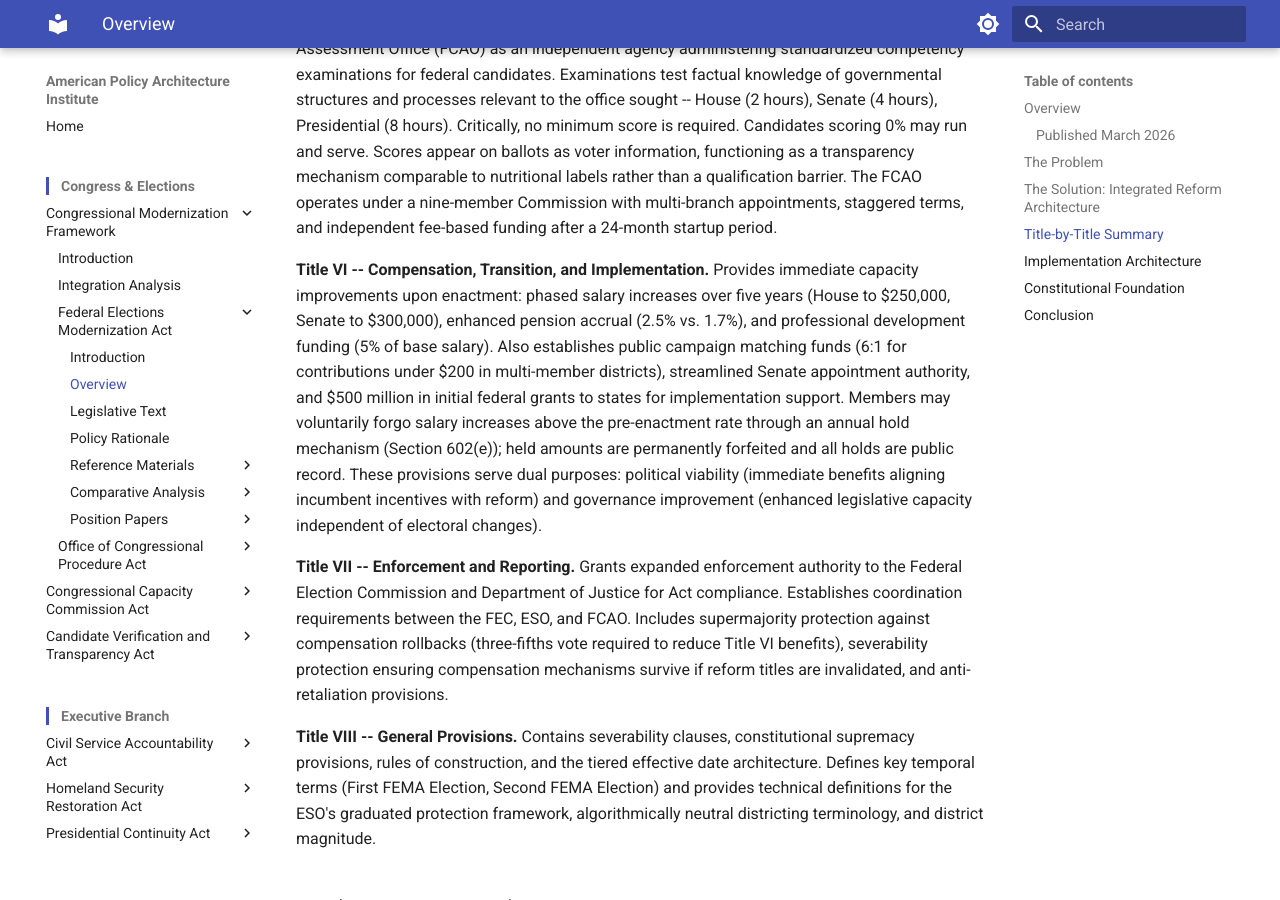
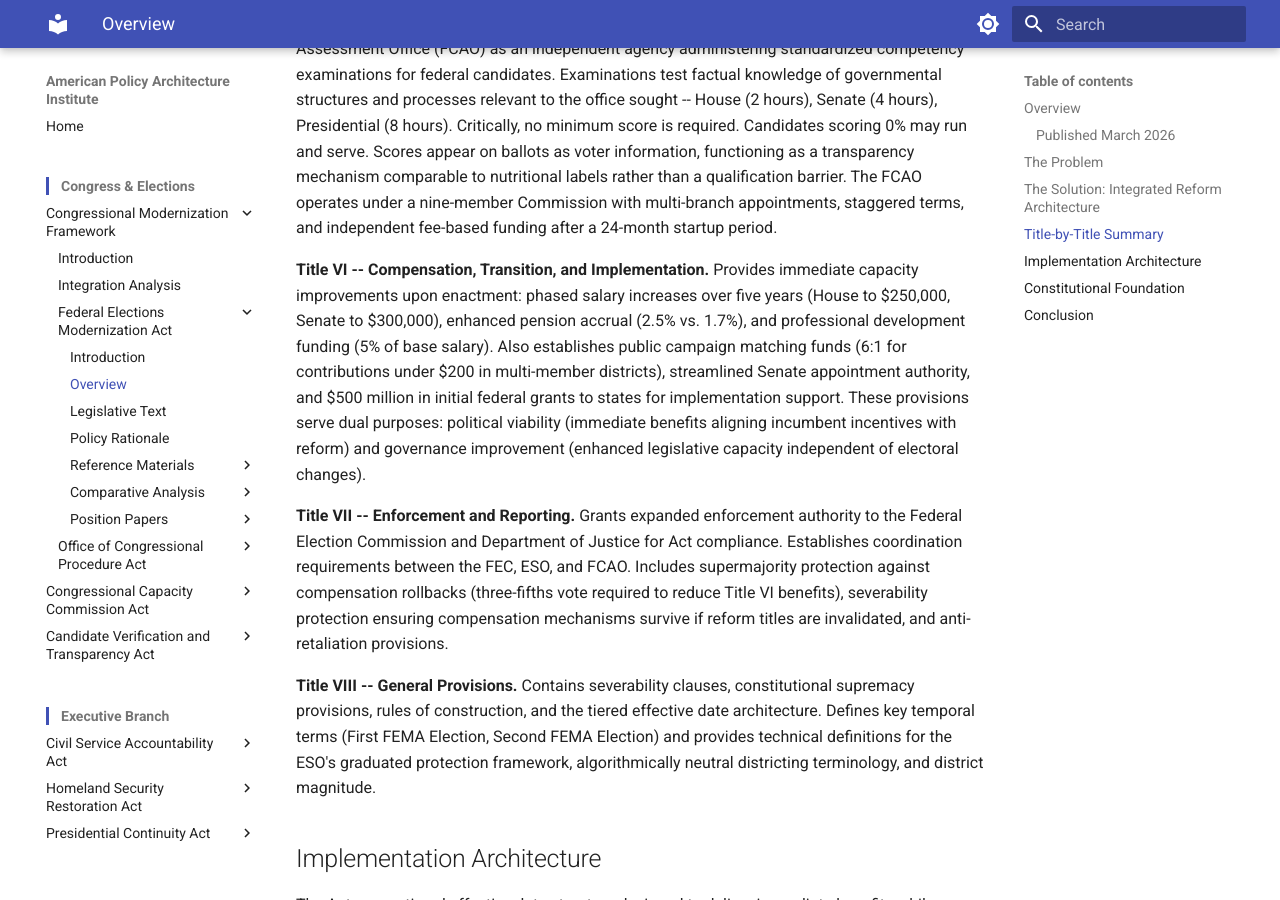
Before and after one commit to albertintech/apai, an MkDocs documentation site: the page built from docs/congress/cmf/fema/overview.md, in a window 1280 px wide and 900 px high, scrolled down 3366 px. Built offline with MkDocs 1.6.1 and Material for MkDocs 9.7.7, drawn with Linux system fonts in a browser that asks for light colours; some of the changed lines change nothing that is shown; some of the changed text lies outside the part shown.

Commit message:
Update overview.md

```diff
--- a/docs/congress/cmf/fema/overview.md
+++ b/docs/congress/cmf/fema/overview.md
@@ -4,7 +4,7 @@
 
 ### Published March 2026
 
-Based on Rev 5.4 of the Federal Elections Modernization Act
+Based on Rev 5.2 of the Federal Elections Modernization Act
 
 ---
 
@@ -46,7 +46,7 @@
 
 **Title V -- Non-Qualifying Federal Office Examinations.** Establishes the Federal Candidate Assessment Office (FCAO) as an independent agency administering standardized competency examinations for federal candidates. Examinations test factual knowledge of governmental structures and processes relevant to the office sought -- House (2 hours), Senate (4 hours), Presidential (8 hours). Critically, no minimum score is required. Candidates scoring 0% may run and serve. Scores appear on ballots as voter information, functioning as a transparency mechanism comparable to nutritional labels rather than a qualification barrier. The FCAO operates under a nine-member Commission with multi-branch appointments, staggered terms, and independent fee-based funding after a 24-month startup period.
 
-**Title VI -- Compensation, Transition, and Implementation.** Provides immediate capacity improvements upon enactment: phased salary increases over five years (House to $250,000, Senate to $300,000), enhanced pension accrual (2.5% vs. 1.7%), and professional development funding (5% of base salary). Also establishes public campaign matching funds (6:1 for contributions under $200 in multi-member districts), streamlined Senate appointment authority, and $500 million in initial federal grants to states for implementation support. Members may voluntarily forgo salary increases above the pre-enactment rate through an annual hold mechanism (Section 602(e)); held amounts are permanently forfeited and all holds are public record. These provisions serve dual purposes: political viability (immediate benefits aligning incumbent incentives with reform) and governance improvement (enhanced legislative capacity independent of electoral changes).
+**Title VI -- Compensation, Transition, and Implementation.** Provides immediate capacity improvements upon enactment: phased salary increases over five years (House to $250,000, Senate to $300,000), enhanced pension accrual (2.5% vs. 1.7%), and professional development funding (5% of base salary). Also establishes public campaign matching funds (6:1 for contributions under $200 in multi-member districts), streamlined Senate appointment authority, and $500 million in initial federal grants to states for implementation support. These provisions serve dual purposes: political viability (immediate benefits aligning incumbent incentives with reform) and governance improvement (enhanced legislative capacity independent of electoral changes).
 
 **Title VII -- Enforcement and Reporting.** Grants expanded enforcement authority to the Federal Election Commission and Department of Justice for Act compliance. Establishes coordination requirements between the FEC, ESO, and FCAO. Includes supermajority protection against compensation rollbacks (three-fifths vote required to reduce Title VI benefits), severability protection ensuring compensation mechanisms survive if reform titles are invalidated, and anti-retaliation provisions.
 
@@ -79,7 +79,10 @@
 <!--
 ## Revision History
 
-**Revision 2.0** (Current)
+**Revision 2.1** (Current)
+- DPS 2.8 compliance pass: migrated download link path from electoral/cmf/fema/ to congress/cmf/fema/; added 📥 prefix and ⬇ parenthetical emojis per DPS Rev 2.8 Section 1.9; added "Last revised April 2026" line per DPS Rev 2.5 Section 1.3
+
+**Revision 2.0**
 - Updated reference line from Rev 5.0 to Rev 5.2
 - Updated opening paragraph to include algorithmically neutral districting in reform component list
 - Updated Solution Architecture section to describe algorithmic districting and its mutual reinforcement with proportional representation; updated simultaneous launch list to specify "all qualifying states"
@@ -94,7 +97,6 @@
 - Wrapped revision history in HTML comment block per DPS Rev 2.3, Section 1.4
 - Added "Revision history available in the raw file." note per DPS Section 1.3
 - Added download link per DPS Section 1.9
-- Updated reference line from Rev 5.2 to Rev 5.4; added single-sentence voluntary compensation hold reference to Title VI summary (Section 602(e): annual hold mechanism, permanent forfeiture, public record)
 
 **Revision 1.0**
 - Initial publication based on FEMA Rev 5.0
@@ -104,7 +106,7 @@
 
 *Revision history available in the raw file.*
 
-> [Download this document](https://github.com/albertintech/apai/blob/main/docs/electoral/cmf/fema/overview.md) (opens on GitHub -- click the download button)
+> 📥 [Download this document](https://github.com/albertintech/apai/blob/main/docs/congress/cmf/fema/overview.md) (opens on GitHub -- click the ⬇ download button)
 
 *Last revised April 2026*
 
```
